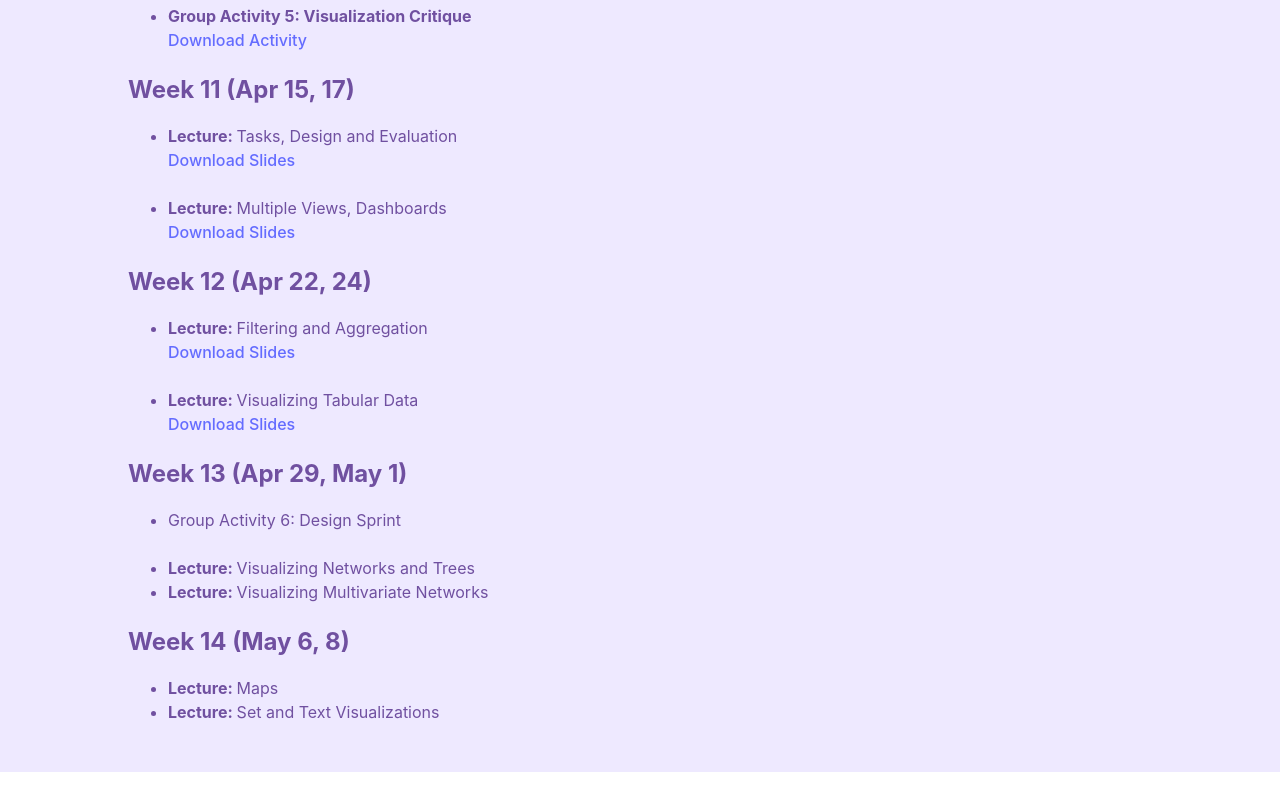
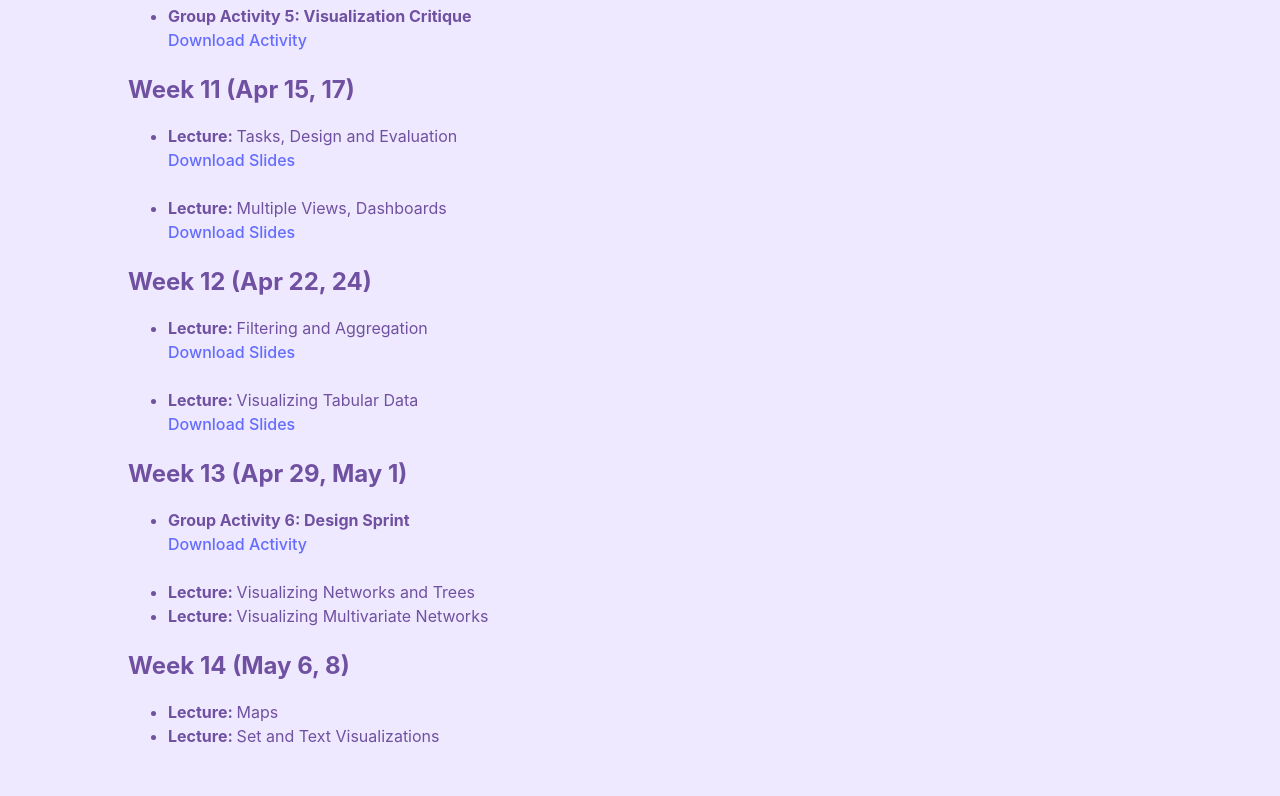
Before and after one commit to hamza-elhamdadi/cs-571-spring-2025, a React (Vite) app: page /#/schedule in a window 1280 px wide. Shown: the part 3301-4097 px from the top of the page. Before the commit the page ends 4073 px from the top, so only its background shows below. Built offline with nearby package versions, Linux system fonts and the light colour scheme.

Commit message:
added group activity 6

```diff
--- a/src/Schedule.jsx
+++ b/src/Schedule.jsx
@@ -355,7 +355,11 @@ function Schedule() {
         <h2 className='section-header'>Week 13 (Apr 29, May 1)</h2>
         <ul>
           <li>
-            <n>Group Activity 6: Design Sprint</n>
+            <b>Group Activity 6: Design Sprint</b>
+            <br />
+            <a href="#/schedule" onClick={() => {
+              downloadPdf('slides/ga6.pdf', 'CS 571 - Group Activity 6 - Design Sprint.pdf')
+            }}> Download Activity</a>
           </li>
           <br />
           <li>
```
Also changed, not shown: 1 other file (tests, documents, lock files or other folders).
